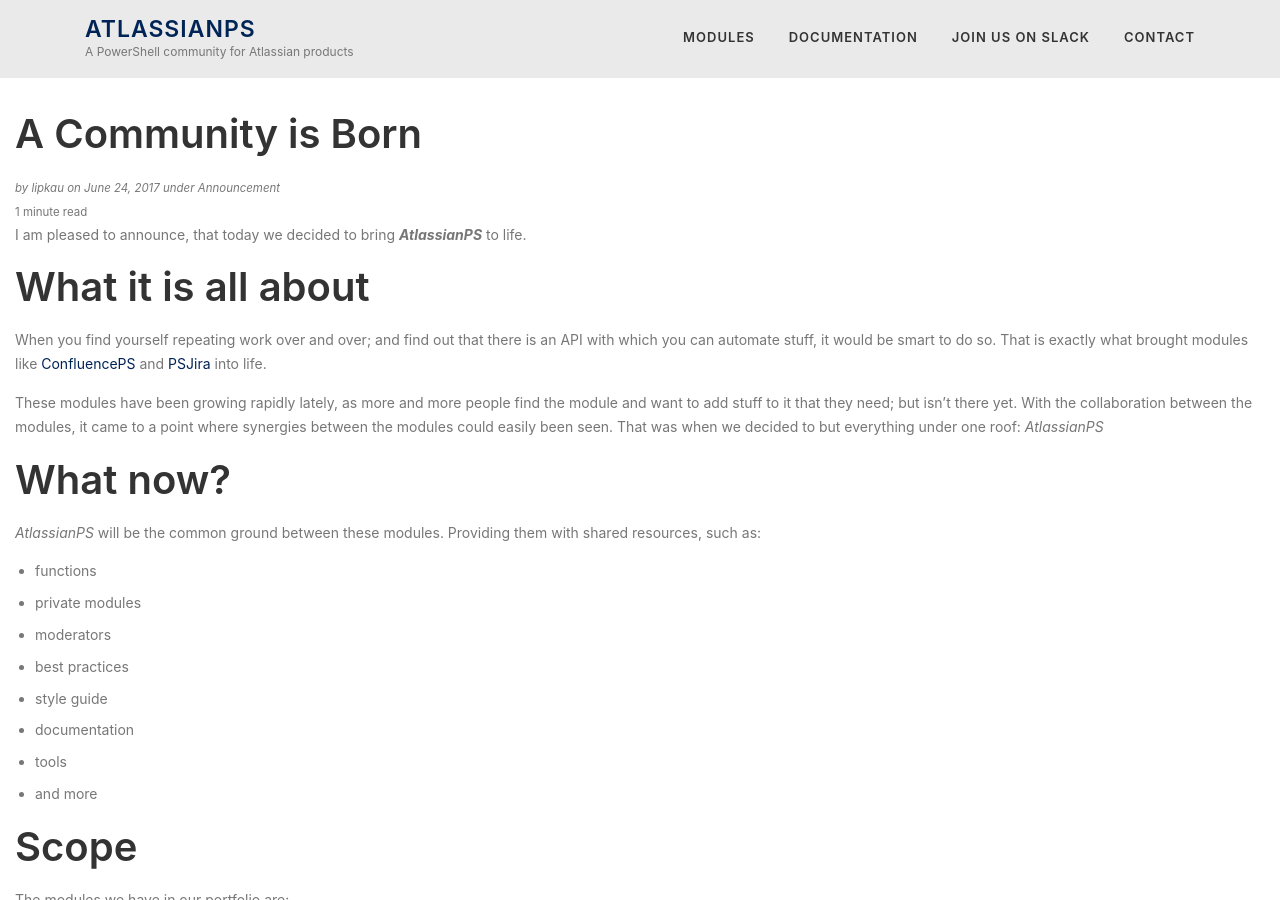
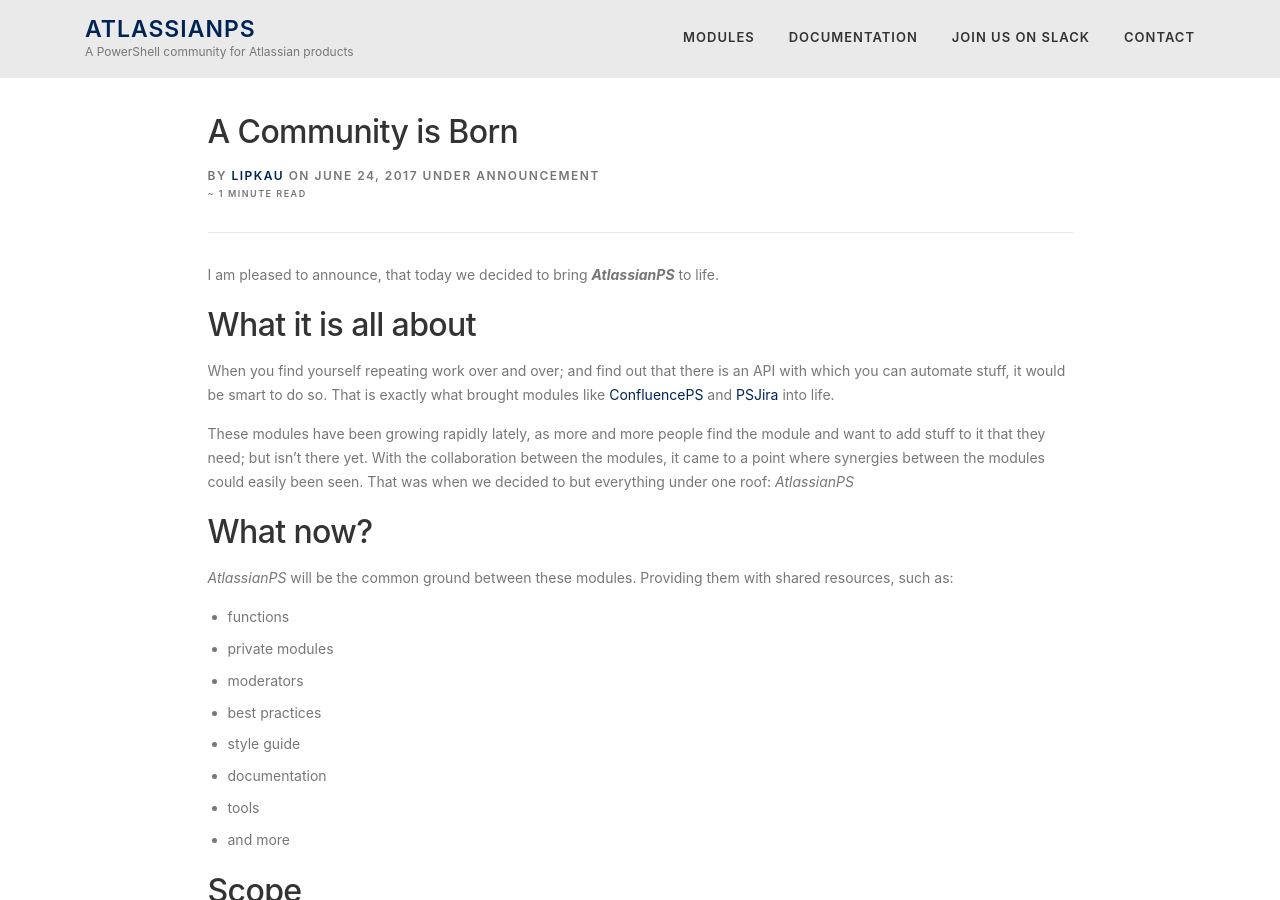
Before and after one commit to AtlassianPS/AtlassianPS.github.io, a Jekyll site: the page built from _posts/2017-06-24-A-Community-is-Born.md, in a window 1280 px wide and 900 px high. Built offline with Jekyll 4.4.1, drawn with Linux system fonts in a browser that asks for light colours; nearby versions of some CDN libraries; comment, search, counter and statistics services are not loaded.

Commit message:
Improved layout of articles

```diff
--- a/_layouts/article.html
+++ b/_layouts/article.html
@@ -9,10 +9,7 @@
     {% if minutes == 0 %}{% assign minutes = 1 %}{% endif %}
 {% endif %}
 
-<div class="container-fluid single page">
-  <div class="row">
-
-    <div itemscope itemtype="http://schema.org/Article" class="col-md-12 article">
+<article itemscope itemtype="http://schema.org/Article" class="col-md-12 article">
     {% if site.data.thumbnail[page.thumbnail] %}
     <div class="thumb">
         <img itemprop="image" src="{{ site.data.thumbnail[page.thumbnail] }}" alt="Thumbnail: {{ page.thumbnail }}" />
@@ -25,71 +22,23 @@
 
     <h1 class="header" itemprop="name">{{ page.title }}</h1>
 
+    <div class="metadata">
         <div class="author">
-        <small><i>
-          {% if page.author %}
-          by
-          <span itemprop="author">
-            {% if site.google_plus_link %}
-              <a rel="author" href="{{ site.google_plus_link }}">
-            {% endif %}
-            <span itemprop="author" itemscope itemtype="http://schema.org/Person">
-              <span itemprop="name">{{ page.author }}</span>
-            </span>
-            {% if site.google_plus_link %}
-              </a>
-            {% endif %}
-          </span>
-          {% endif %}
-          on <span itemprop="datePublished" content="2014-08-28">{{ page.date | date: "%B %-d, %Y" }}</span>
+            {% if page.author %}by <span itemprop="author" itemscope itemtype="http://schema.org/Person"><a rel="author" href="https://github.com/{{ page.author }}">{{ page.author }}</a></span> {% endif %}
+            on <span itemprop="datePublished">{{ page.date | date: "%B %-d, %Y" }}</span>
             {% if page.categories != empty %} under {% for category in page.categories limit:1 %}{{ category }}{% endfor %}{% endif %}
-        </i></small>
         </div>
 
         <div class="read-time">
-        <small>
-          {{ minutes }} minute read
-        </small>
+            ~ {{ minutes }} minute read
+        </div>
     </div>
 
-      <div class="content-panel content">
+    <div itemprop="articleBody" class="content-panel content">
 
-        {% if page.series %}
-          This post is part of the series '{{ page.series }}':
-          <ol class="series">
-          {% for apost in site.posts reversed %}
-            {% if page.series == apost.series %}
-              <li>
-                {% if page.title == apost.title %}
-                  {% assign nextpost = true %}
-                  {{ apost.title }}
-                {% else %}
-                  {% if nextpost == true %}
-                    {% assign seriesnext = apost %}
-                  {% endif %}
-                  {% assign nextpost = false %}
-                  <a href="{{ apost.url }}">{{ apost.title }}</a>
-                {% endif %}
-              </li>
-            {% endif %}
-          {% endfor %}
-          </ol>
-        {% endif %}
+        {{ content }}
 
-        <span itemprop="articleBody">{{ content }}</span>
-
-        {% if page.series %}
-          {% if seriesnext %}
-            <i>Next post in the series:</i> <a href="{{ seriesnext.url }}">{{ seriesnext.title }}</a>
-          {% endif %}
-        {% endif %}
-
-        {% if site.addthis_id %}
-        <div class="share">
-          <!-- Go to www.addthis.com/dashboard to customize your tools -->
-          <div class="addthis_sharing_toolbox"></div>
     </div>
-        {% endif %}
 
     {% if page.tags and page.tags.size > 0 %}
     <div class="tags">
@@ -100,48 +49,4 @@
     </div>
     {% endif %}
 
-      </div>
-
-      {% if site.related_posts.length > 0 %}
-      <div class="content-panel related clearfix">
-        {% for post in site.related_posts limit:1 %}
-        <div class="related-header">
-          <a href="{{ site.baseurl }}{{ post.url }}">Read More</a>
-        </div>
-          <div class="title">
-            <a href="{{ site.baseurl }}{{ post.url }}">{{ post.title }}</a>
-          </div>
-          <div class="excerpt">
-             {% if post.summary %}
-              {{ post.summary | strip_html | truncatewords:30 }}
-             {% else %}
-              {{ post.excerpt | strip_html | truncatewords:30 }}
-             {% endif %}
-            <a href="{{ site.baseurl }}{{ post.url }}">Continue Reading</a>
-          </div>
-        {% endfor %}
-        <hr />
-        <div class="previous previous-next">
-          {% if page.previous %}
-          <p>
-            <a href="{{ site.baseurl }}{{ page.previous.url }}">{{ page.previous.title }}</a>
-          </p>
-          <p class="date">Published {{ page.previous.date | date: "%B %-d, %Y" }}</p>
-          {% endif %}
-        </div>
-        <div class="next previous-next">
-          {% if page.next %}
-          <p>
-            <a href="{{ site.baseurl }}{{ page.next.url }}">{{ page.next.title }}</a>
-          </p>
-          <p class="date">Published {{ page.next.date | date: "%B %-d, %Y" }}</p>
-          {% endif %}
-        </div>
-      </div>
-      {% endif %}
-
-    </div>
-
-  </div>
-
-</div>
+</article>
```
Also changed, not shown: other parts of _layouts/article.html (+1 -1 lines). Lines whose indentation alone changed are shown as unchanged.
